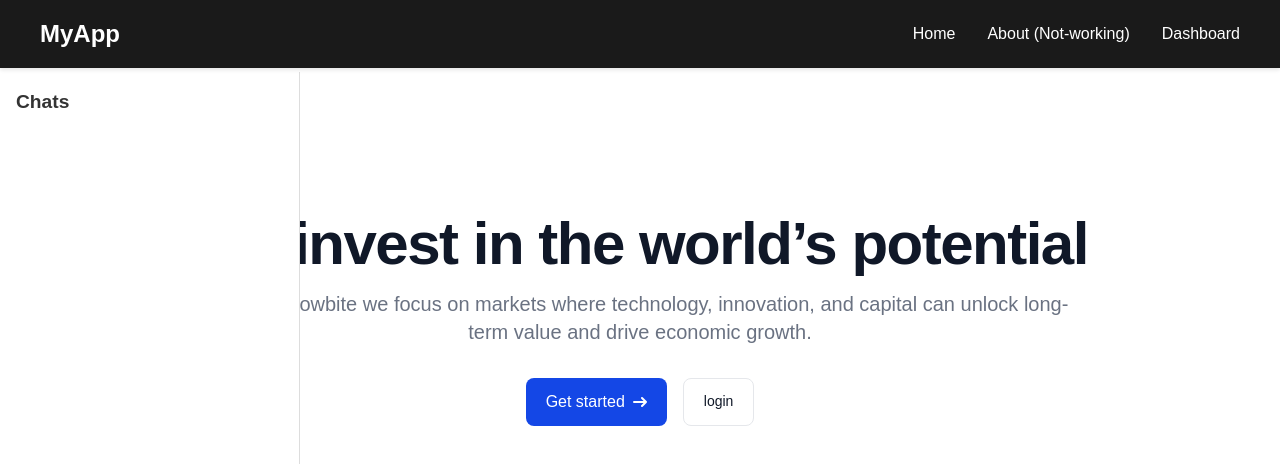
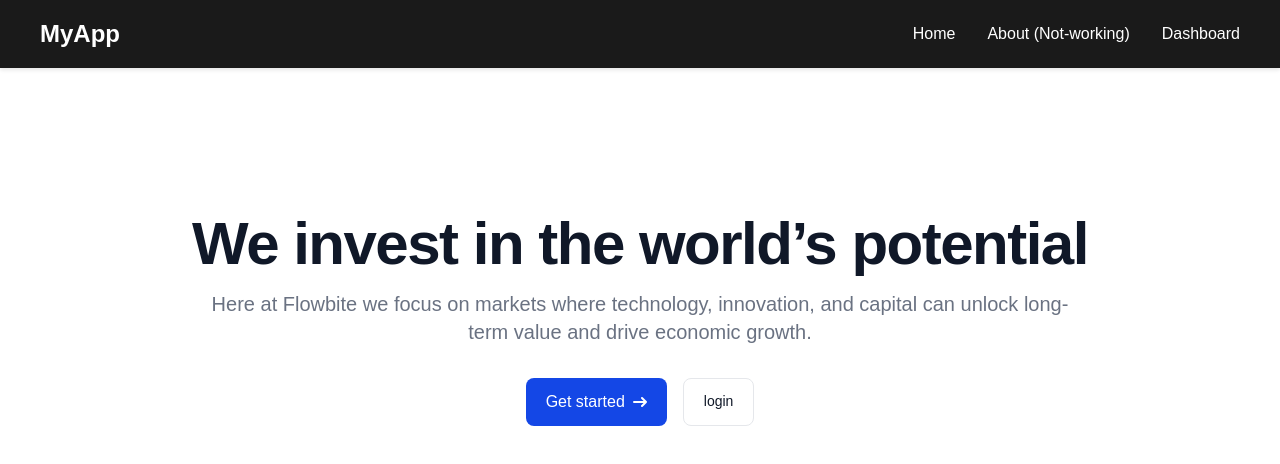
Before and after one commit to matoo11/social-network, a Next.js app in the folder frontend/: page / in a window 1280 px wide. Shown: the top 464 px of the page. Built offline with nearby package versions, Linux system fonts and the light colour scheme.

Commit message:
removed chat list from the layout

```diff
--- a/frontend/app/layout.tsx
+++ b/frontend/app/layout.tsx
@@ -41,8 +41,6 @@ export default function RootLayout({
             >
                 {children}
                 <Navbar />
-
-                <ChatList chats={[]} />
             </body>
         </html>
     );
```
